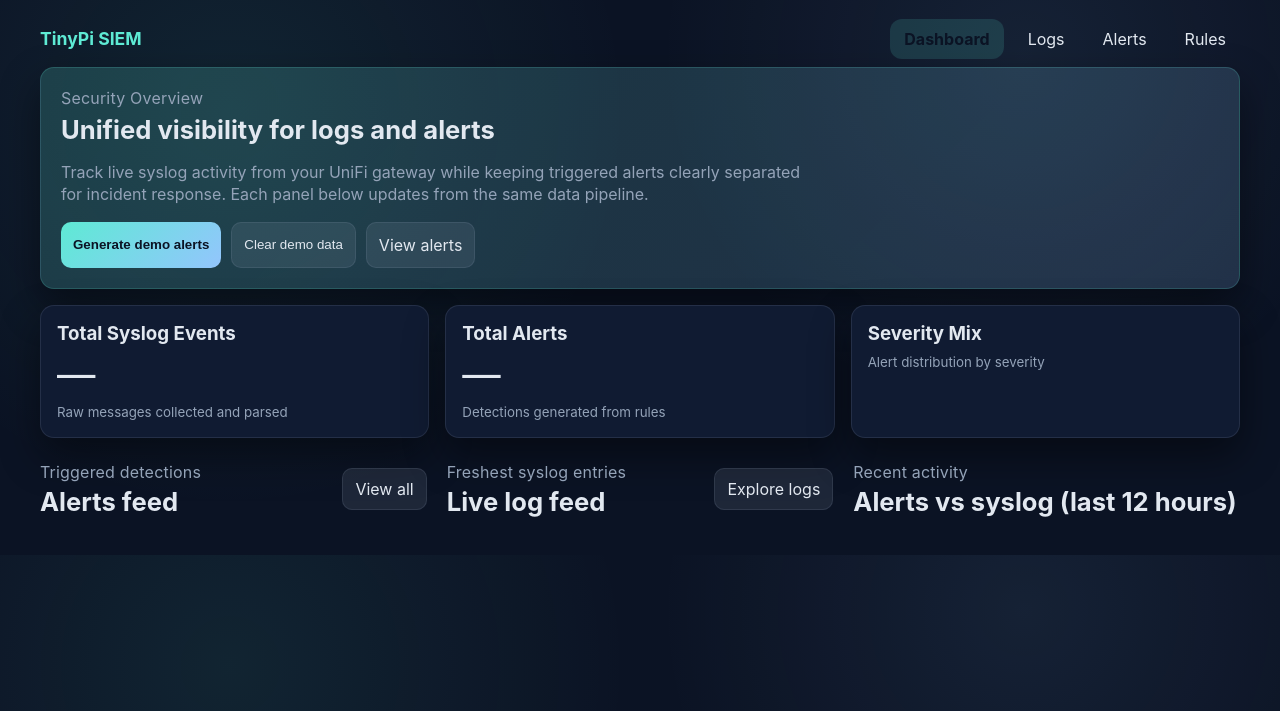
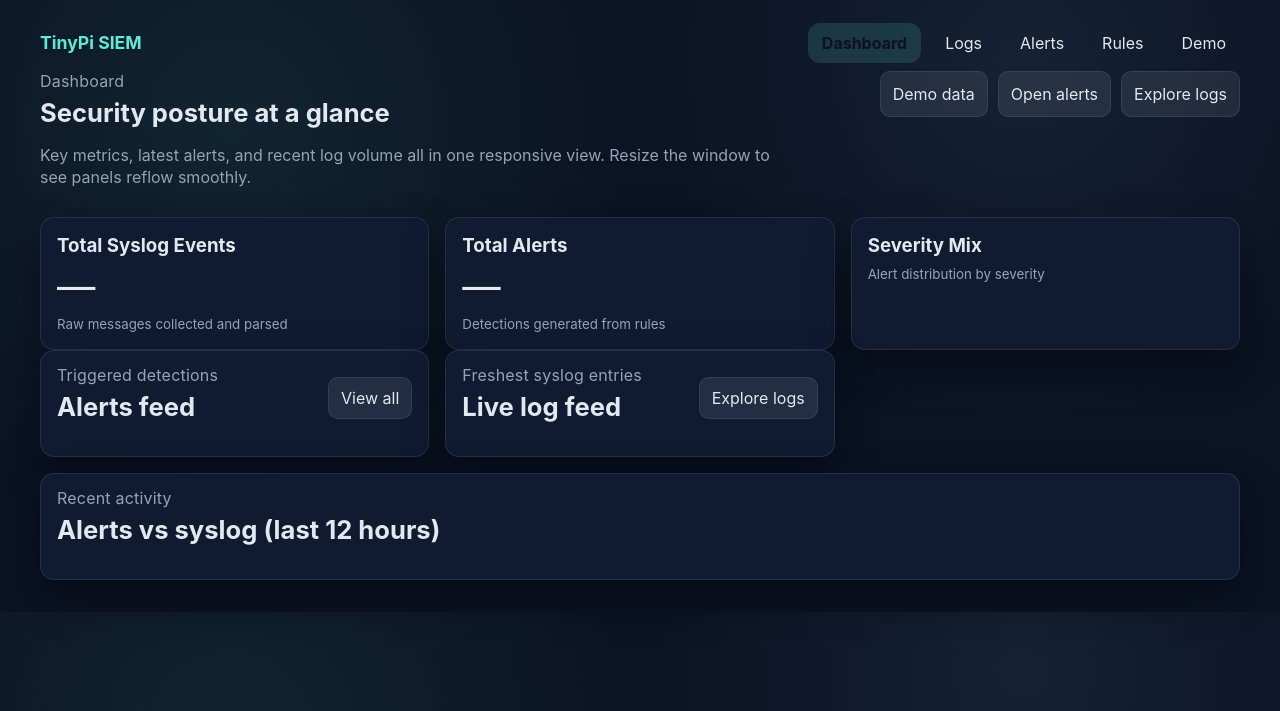
Before and after one commit to WorkableDirector/TinyPi-SIEM, a FastAPI app: page / in a window 1280 px wide. Shown: the top 711 px of the page. Run offline with FastAPI, Linux system fonts and the light colour scheme; data that the repository does not hold is empty; parts of the project's set-up code (start-up, migrations or seed data) failed here and were passed over.

Commit message:
Refine dashboard layout and demo controls

```diff
--- a/TinyPi/app/main.py
+++ b/TinyPi/app/main.py
@@ -281,6 +281,11 @@ def home(request: Request):
     return templates.TemplateResponse("index.html", {"request": request})
 
 
+@app.get("/demo", response_class=HTMLResponse)
+def demo(request: Request):
+    return templates.TemplateResponse("demo.html", {"request": request})
+
+
 @app.get("/logs", response_class=HTMLResponse)
 def view_logs(
     request: Request,
--- a/TinyPi/app/static/theme.css
+++ b/TinyPi/app/static/theme.css
@@ -19,7 +19,7 @@
 
 body {
   margin: 0;
-  padding: 28px;
+  padding: clamp(16px, 4vw, 32px);
   font-family: var(--font);
   background: radial-gradient(circle at 18% 20%, rgba(94, 234, 212, 0.08), transparent 35%),
               radial-gradient(circle at 80% 10%, rgba(147, 197, 253, 0.08), transparent 32%),
@@ -28,7 +28,7 @@ body {
 }
 
 main.container {
-  max-width: 1200px;
+  width: min(1200px, 96vw);
   margin: 0 auto;
 }
 
@@ -37,6 +37,8 @@ nav {
   align-items: center;
   justify-content: space-between;
   margin-bottom: 18px;
+  gap: 10px;
+  flex-wrap: wrap;
 }
 
 nav ul { display: flex; gap: 10px; padding: 0; margin: 0; list-style: none; align-items: center; }
@@ -56,8 +58,23 @@ nav strong { color: var(--accent); font-size: 1.1em; }
 .section-title { color: var(--muted); margin: 0; letter-spacing: 0.2px; }
 .section-heading { margin: 6px 0 10px 0; font-size: 1.6em; }
 
+.page-header {
+  display: flex;
+  justify-content: space-between;
+  gap: 18px;
+  align-items: flex-start;
+  flex-wrap: wrap;
+  margin-bottom: 12px;
+}
+
 .grid { display: grid; gap: 16px; }
 .cards { grid-template-columns: repeat(auto-fit, minmax(230px, 1fr)); }
+
+.panel-grid {
+  display: grid;
+  gap: 16px;
+  grid-template-columns: repeat(auto-fit, minmax(340px, 1fr));
+}
 
 .card {
   background: var(--panel);
@@ -69,6 +86,33 @@ nav strong { color: var(--accent); font-size: 1.1em; }
 
 .card h3 { margin: 0 0 6px 0; }
 .card small { color: var(--muted); }
+
+.panel {
+  background: var(--panel);
+  border-radius: var(--radius);
+  border: 1px solid var(--border);
+  padding: 14px 16px;
+  box-shadow: var(--shadow);
+}
+
+.panel.wide { grid-column: 1 / -1; }
+
+.panel-header {
+  display: flex;
+  justify-content: space-between;
+  gap: 12px;
+  align-items: center;
+  flex-wrap: wrap;
+  margin-bottom: 10px;
+}
+
+.metric {
+  font-size: 2.4em;
+  margin: 6px 0 4px 0;
+}
+
+.chart-stack { display: grid; gap: 10px; }
+.chart-row-header { display: flex; justify-content: space-between; align-items: center; font-size: 0.95em; text-transform: capitalize; }
 
 .badge { padding: 6px 10px; border-radius: 999px; font-weight: 700; font-size: 0.75em; letter-spacing: 0.3px; text-transform: capitalize; }
 .sev-critical { background: #f472b6; color: #0b1324; }
@@ -83,6 +127,8 @@ nav strong { color: var(--accent); font-size: 1.1em; }
 .feed-list { list-style: none; margin: 0; padding: 0; display: grid; gap: 12px; }
 .feed-item { background: var(--panel); border: 1px solid var(--border); border-radius: var(--radius); padding: 12px 14px; box-shadow: var(--shadow); }
 .feed-item header { display:flex; justify-content: space-between; gap:10px; align-items:center; flex-wrap: wrap; }
+.feed-body { margin: 6px 0 0 0; color: #e2e8f0; }
+.pill-row { display: flex; gap: 8px; align-items: center; flex-wrap: wrap; }
 
 .chart-bar { height: 10px; border-radius: 999px; background: rgba(148, 163, 184, 0.18); overflow: hidden; }
 .chart-fill { height: 100%; background: linear-gradient(90deg, #5eead4, #93c5fd); width: 0%; transition: width 0.4s ease; }
@@ -137,4 +183,11 @@ a.secondary { text-decoration: none; }
 .tagline { color: var(--muted); max-width: 760px; line-height: 1.4; }
 .empty { color: var(--muted); margin: 0; }
 
+.status-text { margin: 10px 0 0 0; color: var(--muted); font-weight: 600; }
+.status-text[data-tone="success"] { color: var(--success); }
+.status-text[data-tone="danger"] { color: var(--danger); }
+
+.bullet-list { margin: 10px 0 0 0; padding-left: 18px; color: var(--text); line-height: 1.5; }
+.bullet-list li + li { margin-top: 6px; }
+
 hr.divider { border: none; height: 1px; background: var(--border); margin: 12px 0; }
--- a/TinyPi/app/templates/alerts.html
+++ b/TinyPi/app/templates/alerts.html
@@ -15,6 +15,7 @@
       <li><a href="/logs">Logs</a></li>
       <li><a href="/alerts" aria-current="page">Alerts</a></li>
       <li><a href="/rules">Rules</a></li>
+      <li><a href="/demo">Demo</a></li>
     </ul>
   </nav>
 
--- a/TinyPi/app/templates/index.html
+++ b/TinyPi/app/templates/index.html
@@ -15,71 +15,74 @@
       <li><a href="/logs">Logs</a></li>
       <li><a href="/alerts">Alerts</a></li>
       <li><a href="/rules">Rules</a></li>
+      <li><a href="/demo">Demo</a></li>
     </ul>
   </nav>
 
-  <section class="hero" aria-label="Overview">
-    <p class="section-title">Security Overview</p>
-    <h2 class="section-heading">Unified visibility for logs and alerts</h2>
-    <p class="tagline">Track live syslog activity from your UniFi gateway while keeping triggered alerts clearly separated for incident response. Each panel below updates from the same data pipeline.</p>
-    <div class="controls" style="margin-top:12px;">
-      <button id="demo-seed" class="primary">Generate demo alerts</button>
-      <button id="reset-all" class="secondary">Clear demo data</button>
-      <a href="/alerts" role="button" class="secondary">View alerts</a>
+  <header class="page-header">
+    <div>
+      <p class="section-title">Dashboard</p>
+      <h1 class="section-heading">Security posture at a glance</h1>
+      <p class="tagline">Key metrics, latest alerts, and recent log volume all in one responsive view. Resize the window to see panels reflow smoothly.</p>
     </div>
-  </section>
+    <div class="controls">
+      <a href="/demo" role="button" class="secondary">Demo data</a>
+      <a href="/alerts" role="button" class="secondary">Open alerts</a>
+      <a href="/logs" role="button" class="secondary">Explore logs</a>
+    </div>
+  </header>
 
   <section class="grid cards" aria-label="Key metrics">
     <article class="card">
       <h3>Total Syslog Events</h3>
-      <p id="events-count" style="font-size:2.4em; margin:6px 0 4px 0;">—</p>
+      <p id="events-count" class="metric">—</p>
       <small>Raw messages collected and parsed</small>
     </article>
     <article class="card">
       <h3>Total Alerts</h3>
-      <p id="alerts-count" style="font-size:2.4em; margin:6px 0 4px 0;">—</p>
+      <p id="alerts-count" class="metric">—</p>
       <small>Detections generated from rules</small>
     </article>
     <article class="card">
       <h3>Severity Mix</h3>
-      <div id="severity-chart" class="grid" style="gap:8px;"></div>
+      <div id="severity-chart" class="chart-stack"></div>
       <small>Alert distribution by severity</small>
     </article>
   </section>
 
-  <div class="grid" style="margin-top:24px; gap:20px; grid-template-columns: repeat(auto-fit, minmax(340px, 1fr));">
-    <section>
-      <header style="display:flex; justify-content:space-between; align-items:center; gap:12px; margin-bottom:10px;">
+  <section class="panel-grid" aria-label="Recent activity">
+    <article class="panel">
+      <header class="panel-header">
         <div>
           <p class="section-title">Triggered detections</p>
-          <h3 class="section-heading" style="margin:4px 0 0 0;">Alerts feed</h3>
+          <h3 class="section-heading">Alerts feed</h3>
         </div>
         <a href="/alerts" role="button" class="secondary">View all</a>
       </header>
       <ul id="alerts-feed" class="feed-list" aria-live="polite"></ul>
-    </section>
+    </article>
 
-    <section>
-      <header style="display:flex; justify-content:space-between; align-items:center; gap:12px; margin-bottom:10px;">
+    <article class="panel">
+      <header class="panel-header">
         <div>
           <p class="section-title">Freshest syslog entries</p>
-          <h3 class="section-heading" style="margin:4px 0 0 0;">Live log feed</h3>
+          <h3 class="section-heading">Live log feed</h3>
         </div>
         <a href="/logs" role="button" class="secondary">Explore logs</a>
       </header>
       <ul id="logs-feed" class="feed-list" aria-live="polite"></ul>
-    </section>
+    </article>
 
-    <section>
-      <header style="display:flex; justify-content:space-between; align-items:center; gap:12px; margin-bottom:10px;">
+    <article class="panel wide">
+      <header class="panel-header">
         <div>
           <p class="section-title">Recent activity</p>
-          <h3 class="section-heading" style="margin:4px 0 0 0;">Alerts vs syslog (last 12 hours)</h3>
+          <h3 class="section-heading">Alerts vs syslog (last 12 hours)</h3>
         </div>
       </header>
       <div id="trend-chart" class="chart-grid"></div>
-    </section>
-  </div>
+    </article>
+  </section>
 </main>
 
 <script>
@@ -114,9 +117,10 @@
     rows.forEach(row => {
       const percent = Math.round(((row.c || 0) / total) * 100);
       const wrapper = document.createElement('div');
+      wrapper.className = 'chart-row';
       wrapper.innerHTML = `
-        <div style="display:flex; justify-content:space-between; align-items:center; font-size:0.95em;">
-          <strong style="text-transform:capitalize;">${row.severity}</strong>
+        <div class="chart-row-header">
+          <strong>${row.severity}</strong>
           <span>${row.c} · ${percent}%</span>
         </div>
         <div class="chart-bar"><div class="chart-fill" style="width:${percent}%"></div></div>
@@ -141,7 +145,7 @@
           <span class="badge sev-${row.severity}">${row.severity}</span>
           <small>${row.ts}</small>
         </header>
-        <p style="margin:6px 0 0 0; color:#e2e8f0;">${row.description}</p>
+        <p class="feed-body">${row.description}</p>
       `;
       feed.appendChild(li);
     });
@@ -206,55 +210,18 @@
       li.className = 'feed-item';
       li.innerHTML = `
         <header>
-          <div style="display:flex; gap:8px; align-items:center; flex-wrap:wrap;">
+          <div class="pill-row">
             ${row.host ? `<span class="pill host">${row.host}</span>` : ''}
             ${row.app ? `<span class="pill app">${row.app}</span>` : ''}
           </div>
           <small>${row.ts || ''}</small>
         </header>
-        <p style="margin:6px 0 0 0; color:#e2e8f0;">${row.summary}</p>
+        <p class="feed-body">${row.summary}</p>
       `;
       feed.appendChild(li);
     });
   }
 
-  async function postJSON(url) {
-    const res = await fetch(url, { method: 'POST' });
-    if (!res.ok) throw new Error(`Request to ${url} failed`);
-    return res.json();
-  }
-
-  document.getElementById('demo-seed').addEventListener('click', async () => {
-    const btn = document.getElementById('demo-seed');
-    btn.disabled = true;
-    btn.textContent = 'Generating…';
-    try {
-      await postJSON('/demo/seed');
-      await loadStats();
-    } catch (e) {
-      console.error(e);
-      alert('Unable to generate demo data. Check server logs.');
-    } finally {
-      btn.disabled = false;
-      btn.textContent = 'Generate demo alerts';
-    }
-  });
-
-  document.getElementById('reset-all').addEventListener('click', async () => {
-    if (!confirm('This will clear all events and alerts. Continue?')) return;
-    try {
-      await postJSON('/reset/all');
-      await loadStats();
-      document.getElementById('alerts-feed').innerHTML = '<p class="empty">No alerts yet.</p>';
-      document.getElementById('logs-feed').innerHTML = '<p class="empty">No syslog entries yet.</p>';
-      document.getElementById('severity-chart').innerHTML = '<p class="empty">No alert data yet.</p>';
-      document.getElementById('trend-chart').innerHTML = '<p class="empty">No data yet. Generate demo alerts to populate charts.</p>';
-    } catch (e) {
-      console.error(e);
-      alert('Unable to clear data.');
-    }
-  });
-
   loadStats();
 </script>
 </body>
--- a/TinyPi/app/templates/logs.html
+++ b/TinyPi/app/templates/logs.html
@@ -15,6 +15,7 @@
       <li><a href="/logs" aria-current="page">Logs</a></li>
       <li><a href="/alerts">Alerts</a></li>
       <li><a href="/rules">Rules</a></li>
+      <li><a href="/demo">Demo</a></li>
     </ul>
   </nav>
 
--- a/TinyPi/app/templates/rules.html
+++ b/TinyPi/app/templates/rules.html
@@ -15,6 +15,7 @@
       <li><a href="/logs">Logs</a></li>
       <li><a href="/alerts">Alerts</a></li>
       <li><a href="/rules" aria-current="page">Rules</a></li>
+      <li><a href="/demo">Demo</a></li>
     </ul>
   </nav>
 
```
Also changed, not shown: TinyPi/app/templates/demo.html (added, +99 -0 lines).
